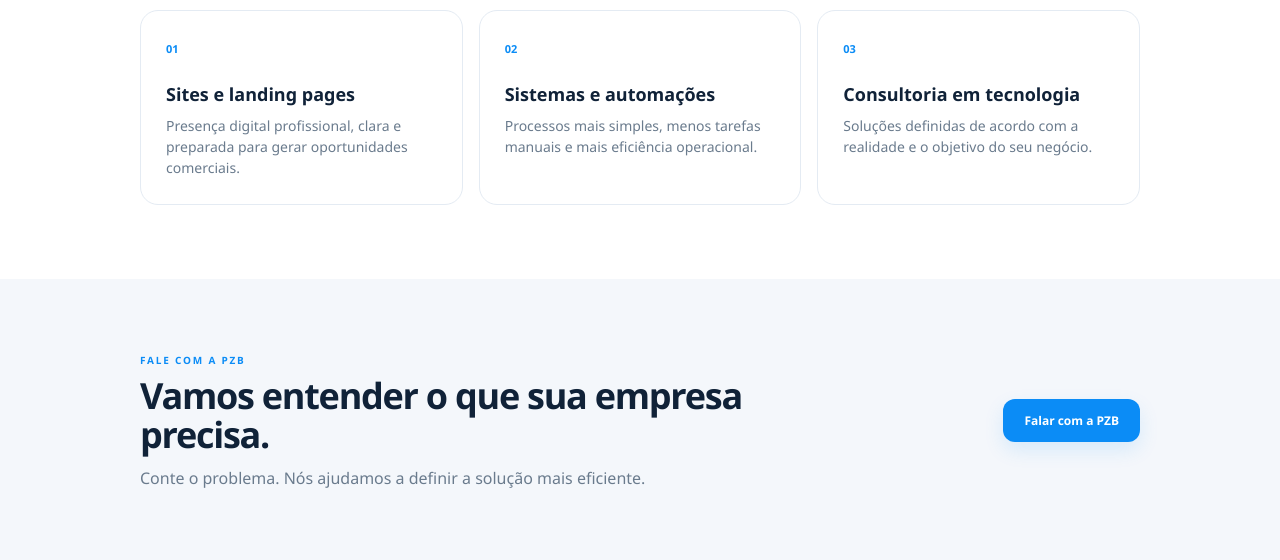
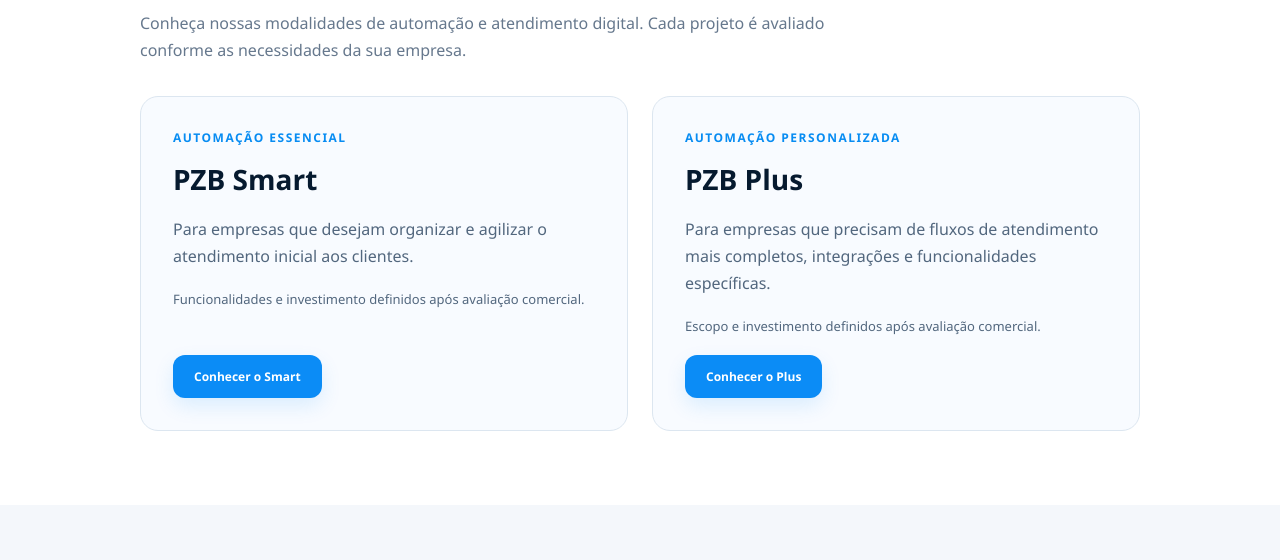
Before and after one commit to pzbtecnologia/pzb-tecnologia, a plain HTML site: page index.html in a window 1280 px wide. Shown: the part 779-1339 px from the top of the page. Drawn offline with Linux system fonts and the light colour scheme.

Commit message:
Atualiza site institucional com planos PZB Smart e Plus

```diff
--- a/css/style.css
+++ b/css/style.css
@@ -483,3 +483,81 @@ a{color:inherit;text-decoration:none}
     font-size:31px;
   }
 }
+
+
+/* ==========================================
+   PZB TECNOLOGIA — PLANOS COMERCIAIS
+========================================== */
+
+.section--plans {
+  background: #ffffff;
+}
+
+.plans__intro {
+  max-width: 720px;
+  margin: 16px 0 32px;
+  color: #66788d;
+  line-height: 1.7;
+}
+
+.plans__grid {
+  display: grid;
+  grid-template-columns: repeat(2, minmax(0, 1fr));
+  gap: 24px;
+  margin-top: 32px;
+}
+
+.plan-card {
+  display: flex;
+  flex-direction: column;
+  align-items: flex-start;
+  gap: 18px;
+  padding: 32px;
+  border: 1px solid #dce6f0;
+  border-radius: 18px;
+  background: #f8fbff;
+}
+
+.plan-card__category {
+  color: #078cf2;
+  font-size: 12px;
+  font-weight: 800;
+  letter-spacing: 1.5px;
+}
+
+.plan-card h3 {
+  margin: 0;
+  color: #061a2f;
+  font-size: 28px;
+  line-height: 1.2;
+}
+
+.plan-card p {
+  margin: 0;
+  color: #52677e;
+  line-height: 1.7;
+}
+
+.plan-card__note {
+  font-size: 13px;
+}
+
+.plan-card .primary-cta {
+  margin-top: auto;
+  text-align: center;
+}
+
+@media (max-width: 768px) {
+  .plans__grid {
+    grid-template-columns: 1fr;
+    gap: 16px;
+  }
+
+  .plan-card {
+    padding: 24px;
+  }
+
+  .plan-card h3 {
+    font-size: 24px;
+  }
+}
--- a/index.html
+++ b/index.html
@@ -308,88 +308,89 @@
          SOLUÇÕES
     ====================================================== -->
 
-    <section class="section section--light">
 
+
+<!-- =====================================================
+     PLANOS E MODALIDADES PZB
+====================================================== -->
+
+<section class="section section--plans" id="solucoes">
   <div class="shell">
 
     <span class="eyebrow">
-          SOLUÇÕES PZB
+      MODALIDADES PZB
     </span>
 
-
     <h2>
-          Tecnologia aplicada ao crescimento da sua empresa.
+      Soluções que acompanham a evolução do seu negócio.
     </h2>
 
+    <p class="plans__intro">
+      Conheça nossas modalidades de automação e atendimento
+      digital. Cada projeto é avaliado conforme as necessidades
+      da sua empresa.
+    </p>
 
-        <div class="cards">
+    <div class="plans__grid">
 
-
-          <article class="card">
-
-            <span>
-              01
+      <article class="plan-card">
+        <span class="plan-card__category">
+          AUTOMAÇÃO ESSENCIAL
         </span>
 
-            <h3>
-              Sites e landing pages
-            </h3>
+        <h3>PZB Smart</h3>
 
         <p>
-              Presença digital profissional,
-              clara e preparada para gerar
-              oportunidades comerciais.
+          Para empresas que desejam organizar e agilizar
+          o atendimento inicial aos clientes.
         </p>
 
+        <p class="plan-card__note">
+          Funcionalidades e investimento definidos
+          após avaliação comercial.
+        </p>
+
+        <a
+          class="primary-cta"
+          href="https://wa.me/5547997619362?text=Ol%C3%A1%21%20Gostaria%20de%20conhecer%20a%20modalidade%20PZB%20Smart."
+          target="_blank"
+          rel="noopener noreferrer"
+        >
+          Conhecer o Smart
+        </a>
       </article>
 
-
-
-          <article class="card">
-
-            <span>
-              02
+      <article class="plan-card">
+        <span class="plan-card__category">
+          AUTOMAÇÃO PERSONALIZADA
         </span>
 
-            <h3>
-              Sistemas e automações
-            </h3>
+        <h3>PZB Plus</h3>
 
         <p>
-              Processos mais simples,
-              menos tarefas manuais
-              e mais eficiência operacional.
+          Para empresas que precisam de fluxos de atendimento
+          mais completos, integrações e funcionalidades
+          específicas.
         </p>
 
+        <p class="plan-card__note">
+          Escopo e investimento definidos
+          após avaliação comercial.
+        </p>
+
+        <a
+          class="primary-cta"
+          href="https://wa.me/5547997619362?text=Ol%C3%A1%21%20Gostaria%20de%20conhecer%20a%20modalidade%20PZB%20Plus."
+          target="_blank"
+          rel="noopener noreferrer"
+        >
+          Conhecer o Plus
+        </a>
       </article>
 
-
-
-          <article class="card">
-
-            <span>
-              03
-            </span>
-
-            <h3>
-              Consultoria em tecnologia
-            </h3>
-
-            <p>
-              Soluções definidas de acordo
-              com a realidade e o objetivo
-              do seu negócio.
-            </p>
-
-          </article>
-
-
     </div>
-
   </div>
-
 </section>
-
 
 
     <!-- =====================================================
```
Lines whose indentation alone changed are shown as unchanged.
